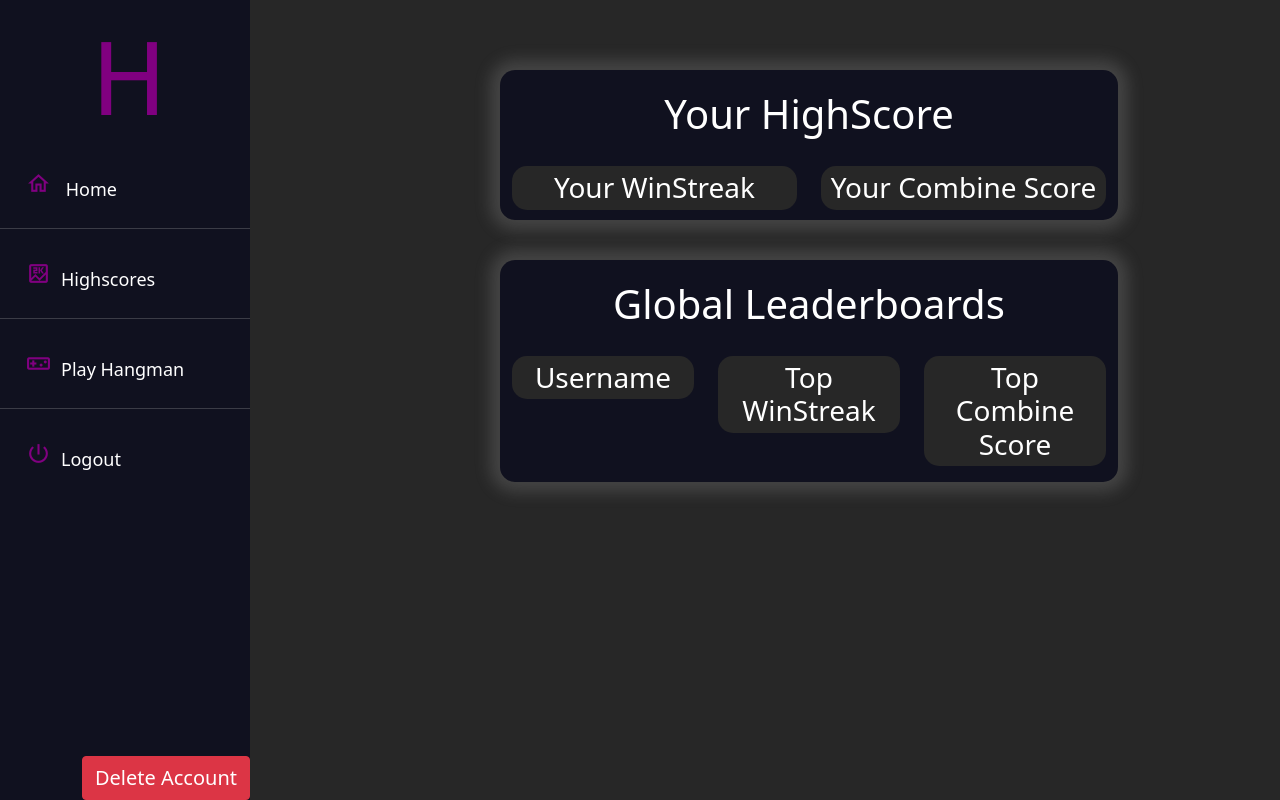
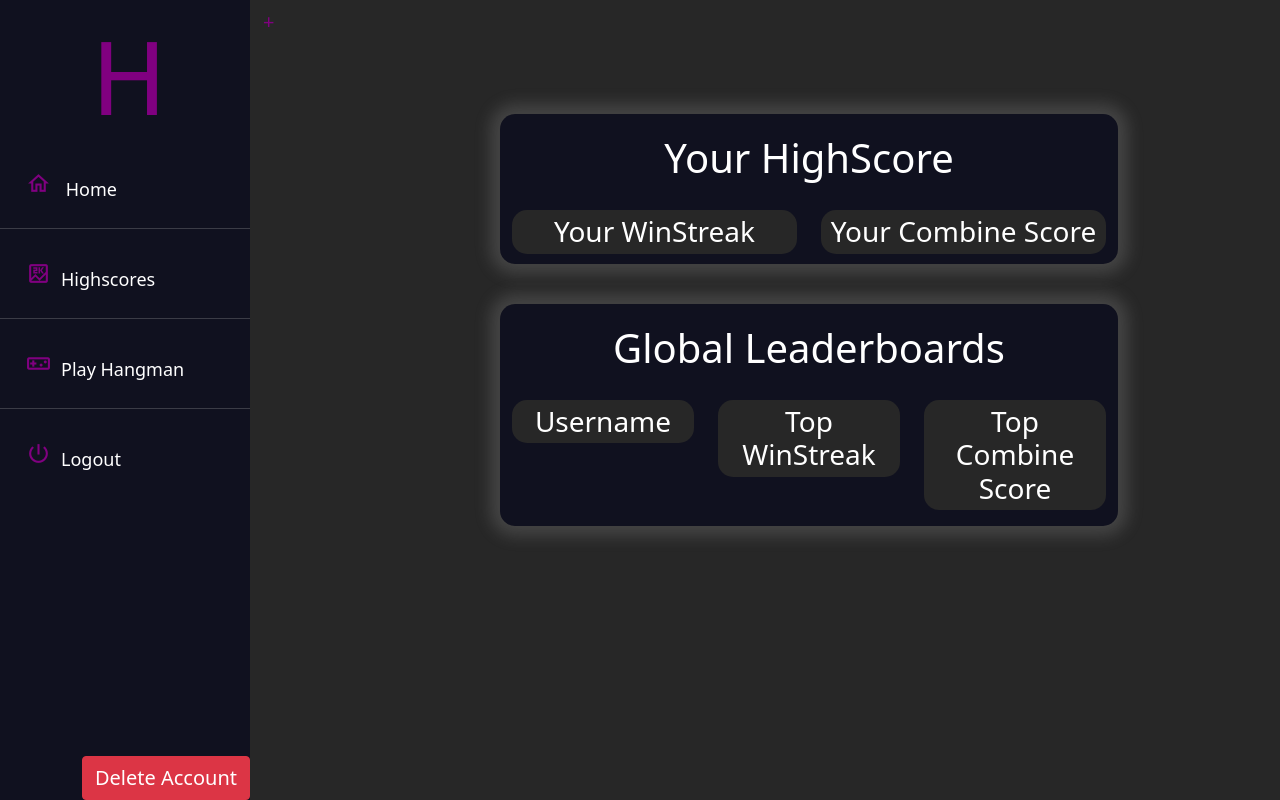
Before and after one commit to goobisanubis21/projectTwo, a website: page public/highscore.html in a window 1280 px wide. Drawn offline with nearby package versions, Linux system fonts and the light colour scheme; no server answers; a web font is replaced by a local one.

Commit message:
adding button div to htmls

```diff
--- a/public/highscore.html
+++ b/public/highscore.html
@@ -8,7 +8,9 @@
         integrity="sha384-giJF6kkoqNQ00vy+HMDP7azOuL0xtbfIcaT9wjKHr8RbDVddVHyTfAAsrekwKmP1" crossorigin="anonymous">
     <link rel="preconnect" href="https://fonts.gstatic.com">
     <link href="https://fonts.googleapis.com/css2?family=Bungee+Outline&display=swap" rel="stylesheet">
-        <link href="https://fonts.googleapis.com/css?family=Material+Icons|Material+Icons+Outlined|Material+Icons+Two+Tone|Material+Icons+Round|Material+Icons+Sharp" rel="stylesheet">
+    <link
+        href="https://fonts.googleapis.com/css?family=Material+Icons|Material+Icons+Outlined|Material+Icons+Two+Tone|Material+Icons+Round|Material+Icons+Sharp"
+        rel="stylesheet">
     <link href="https://cdn.jsdelivr.net/npm/bootstrap@5.0.0-beta1/dist/css/bootstrap.min.css" rel="stylesheet"
         integrity="sha384-giJF6kkoqNQ00vy+HMDP7azOuL0xtbfIcaT9wjKHr8RbDVddVHyTfAAsrekwKmP1" crossorigin="anonymous">
     <link rel="stylesheet" href="./assets/css/highscore.css" type="text/css">
@@ -17,8 +19,8 @@
 </head>
 
 <body>
+    <button class="btn btn-outline" id="hideNav">+</button>
 
-    <body>
     <div id="backgroundColor">
 
         <div class="container" id="yourHighscore">
```
Also changed, not shown: public/hangman.html (+2 -0 lines), public/index.html (+8 -0 lines). Lines whose indentation alone changed are shown as unchanged.
